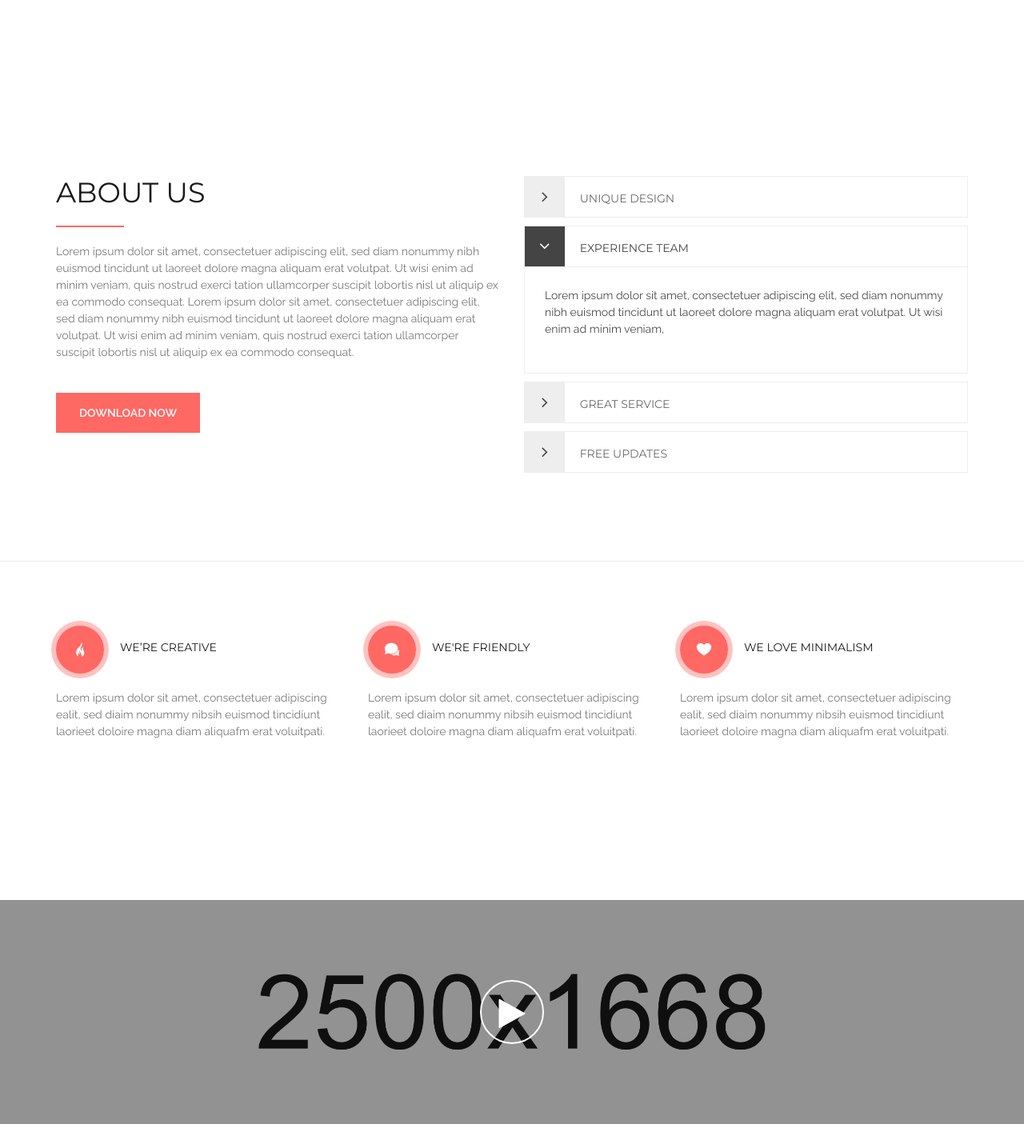
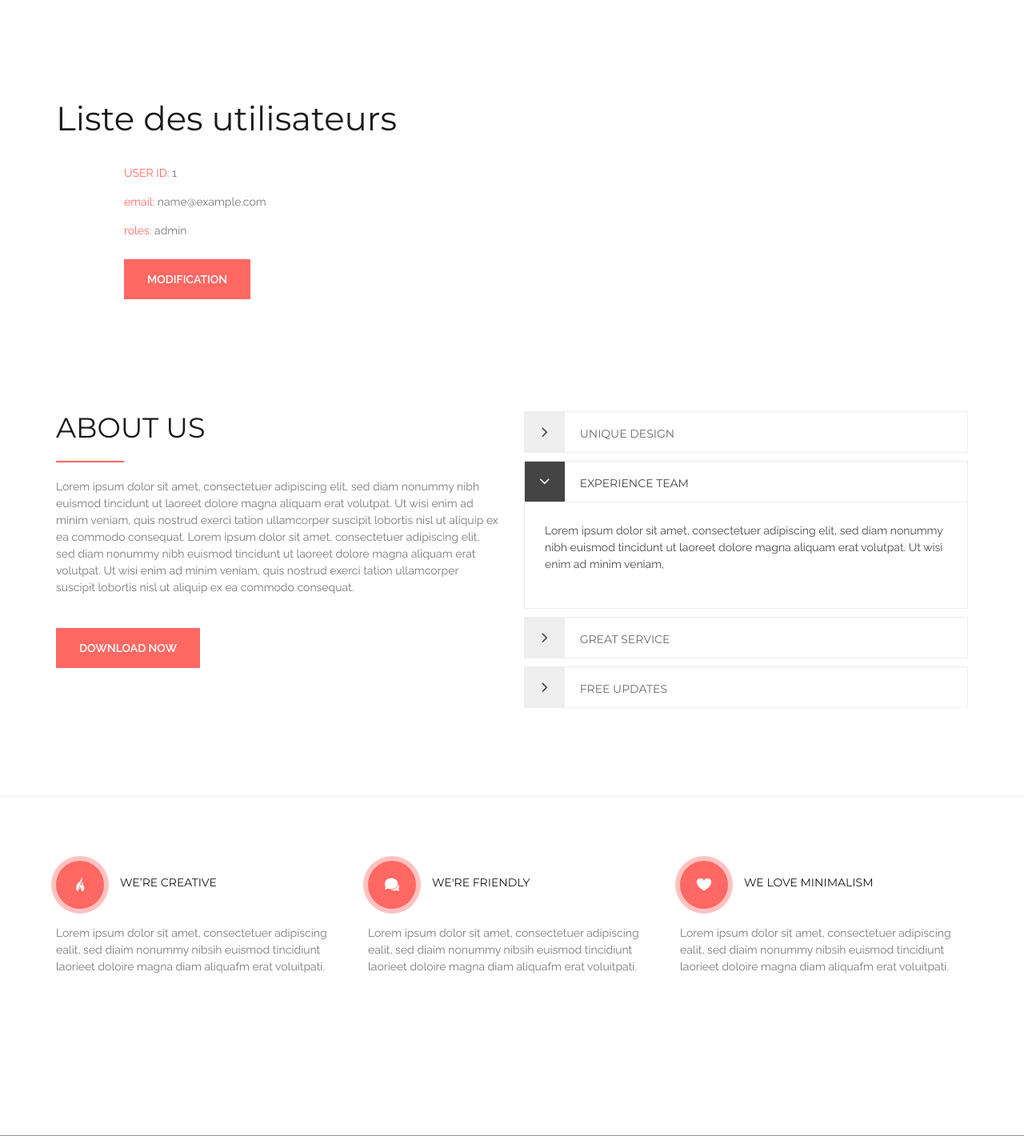
Before and after one commit to Ma77hieu/phpBlog, a PHP site: template Templates/usersList.html.twig in a window 1280 px wide. Shown: the part 80-1500 px from the top of the page at 80% size. Run offline with PHP 8.4, Linux system fonts and the light colour scheme; the template is opened without the code that fills it: most values are stand-ins (such as "Sample title", 1, 10 or a date in 2020); some libraries are stand-ins or nearby versions; some web fonts are replaced.

Commit message:
front inprovement on users list page

```diff
--- a/Templates/assets/css/style.css
+++ b/Templates/assets/css/style.css
@@ -1737,3 +1737,10 @@ Footer Section style
     text-decoration: none;
 
 }
+.user-card{
+    margin: 20px 100px 40px 100px;
+}
+
+.usr-edit-btn{
+    margin:50px 0;
+}
--- a/Templates/index.html.twig
+++ b/Templates/index.html.twig
@@ -171,7 +171,7 @@
                     {{ include ('userFeedback.html.twig',{'feedbacks':userFeedbacks}) }}
                 {% endblock %}
             {% endif %}
-
+            </section>
             {% block homepage %}
             {% endblock %}
 
@@ -183,7 +183,14 @@
 
             {% block login %}
             {% endblock %}
-            </section>
+            {% block usersList %}
+            {% endblock %}
+            {% block userEditPage %}
+            {% endblock %}
+
+
+
+
 
 
 
--- a/Templates/userCard.html.twig
+++ b/Templates/userCard.html.twig
@@ -1,6 +1,9 @@
 {% block userCard %}
-    <p> USER CARD number {{ user.user_id }}</p>
-    <p>email:{{ user.email }}</p>
-    <p>roles:{{ user.roles }}</p>
-    <a href="user/edit?id={{ user.user_id }}">modification</a>
+
+        <div class="user-card">
+            <p><span class="text-primary">USER ID:</span> {{ user.user_id }}</p>
+            <p><span class="text-primary">email:</span> {{ user.email }}</p>
+            <p><span class="text-primary">roles:</span> {{ user.roles }}</p>
+            <a class="btn btn-primary m-top-10" href="user/edit?id={{ user.user_id }}">Modification</a>
+        </div>
 {% endblock %}
--- a/Templates/usersList.html.twig
+++ b/Templates/usersList.html.twig
@@ -1,8 +1,14 @@
 {% extends "index.html.twig" %}
 
 {% block usersList %}
-    <p>USERS LIST</p>
-    {% for user in users %}
-        {{ include ('userCard.html.twig',{'user':user})}}
-    {% endfor %}
+    <section>
+        <div class="container">
+        <h1>Liste des utilisateurs</h1>
+        <div class="row">
+
+            {% for user in users %}
+                {{ include ('userCard.html.twig',{'user':user}) }}
+            {% endfor %}
+        </div></div>
+    </section>
 {% endblock %}
```
